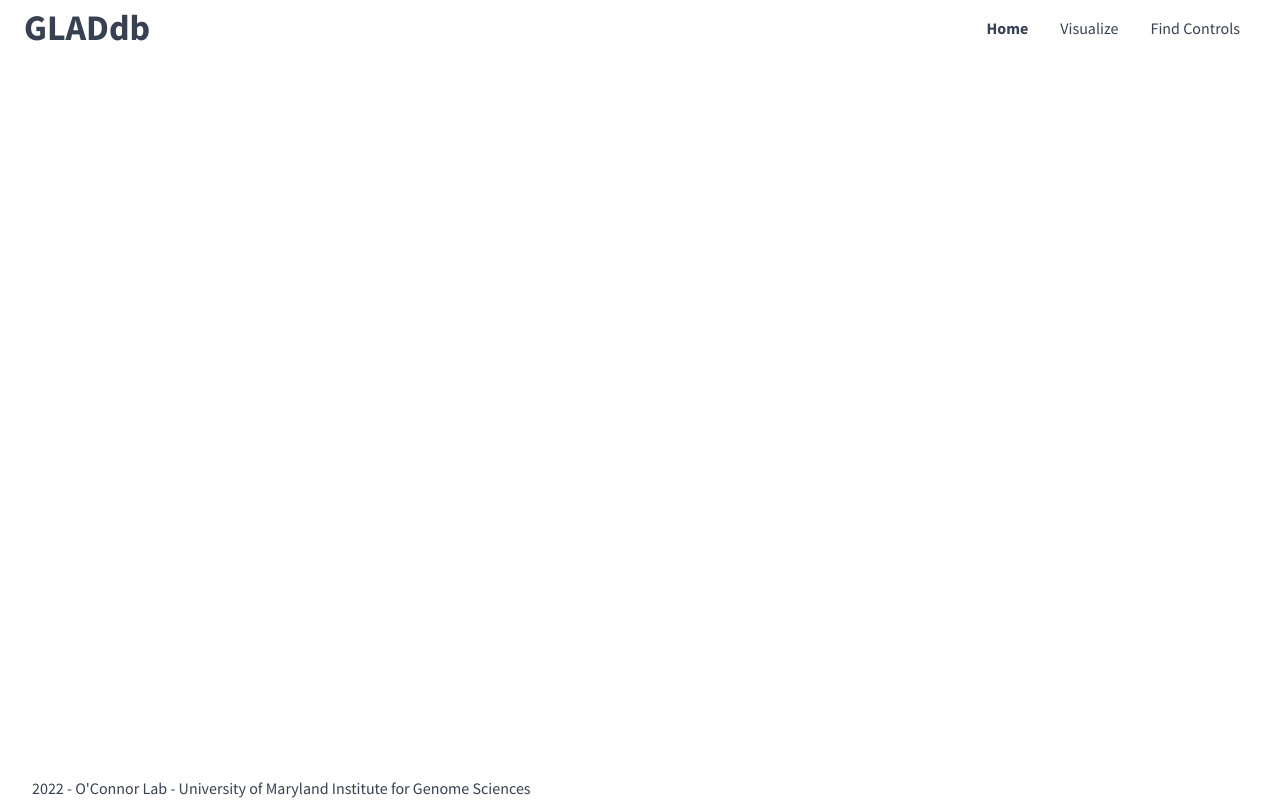
After one commit to umb-oconnorgroup/gladdb, a Flask app: template app/templates/base.html in a window 1280 px wide. The commit adds this page. Run offline with Flask 2, Linux system fonts and the light colour scheme; the template is opened without the code that fills it, so the values that code supplies are empty.

Commit message:
layout in base

```diff
--- /dev/null
+++ b/app/templates/base.html
@@ -0,0 +1,47 @@
+<!DOCTYPE html>
+<html lang="en">
+    <head>
+        {% block head %}
+        <link rel="stylesheet" href="https://unpkg.com/tailwindcss@2.2.19/dist/tailwind.min.css" />
+        <link href="https://fonts.googleapis.com/css?family=Source+Sans+Pro:400,400i,700" rel="stylesheet" />
+        <meta name="viewport" content="width=device-width, initial-scale=1">
+        <title>{% block title %}{% endblock %} - GLADdb</title>
+        {% endblock %}
+    </head>
+    <body class="flex flex-col h-screen justify-between text-gray-700 bg-white"
+        style="font-family: 'Source Sans Pro', sans-serif">
+        <header>
+            <nav id="navbar">
+                <div class="container mx-auto px-6 py-2 flex justify-between items-center">
+                    <a class="font-bold text-2xl lg:text-4xl" href="/">GLADdb</a>
+                    <div class="block lg:hidden">
+                        <button
+                            class="flex items-center px-3 py-2 border rounded text-gray-500 border-gray-600 hover:text-gray-800 hover:border-teal-500 appearance-none focus:outline-none">
+                            <svg class="fill-current h-3 w-3" viewBox="0 0 20 20" xmlns="http://www.w3.org/2000/svg">
+                                <title>Menu</title>
+                                <path d="M0 3h20v2H0V3zm0 6h20v2H0V9zm0 6h20v2H0v-2z" />
+                            </svg>
+                        </button>
+                    </div>
+                    <div class="hidden lg:block">
+                        <ul class="inline-flex">
+                            <li><a class="px-4 font-bold" href="/">Home</a></li>
+                            <li><a class="px-4 hover:text-gray-800" href="/visualize">Visualize</a></li>
+                            <li><a class="px-4 hover:text-gray-800" href="/match">Find Controls</a></li>
+                        </ul>
+                    </div>
+                </div>
+            </nav>
+        </header>
+        <main id="content" class="mb-auto">
+            {% block content %}{% endblock %}
+        </main>
+        <footer>
+            <div class="px-8">
+                {% block footer %}
+                2022 - O'Connor Lab - University of Maryland Institute for Genome Sciences
+                {% endblock %}
+            </div>
+        </footer>
+    </body>
+</html>
```
Also changed, not shown: app/templates/index.html (+10 -35 lines).
